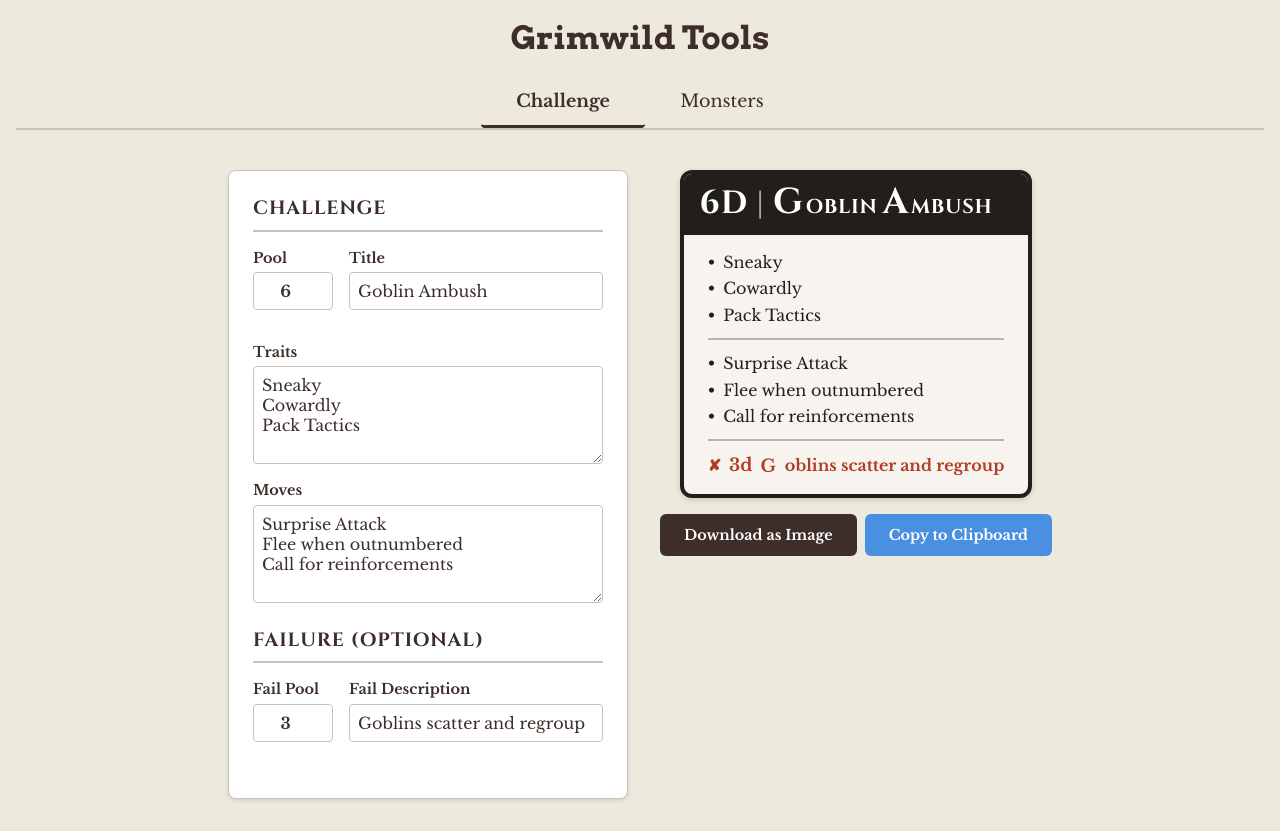
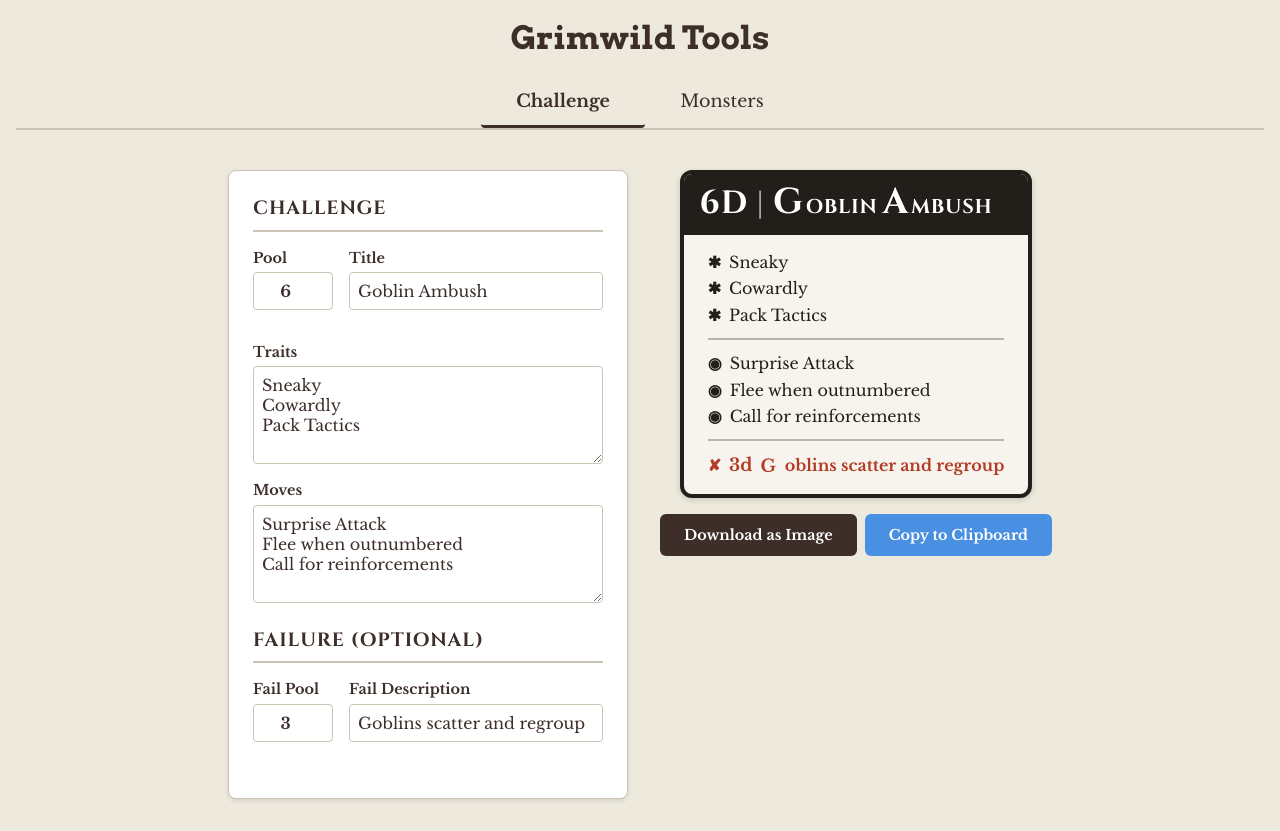
Before and after one commit to mvillaronga/grimwild-tools, a React (Vite) app: page / in a window 1280 px wide. Built offline with nearby package versions, Linux system fonts and the light colour scheme.

Commit message:
updated custom trait and moves bullets

```diff
--- a/src/components/common/MovesBulletList.jsx
+++ b/src/components/common/MovesBulletList.jsx
@@ -10,7 +10,7 @@ export default function MovesBulletList({ moves }) {
     <ul className="moves-list">
       {moves.map((move, index) => (
         <li key={index} className="move-item">
-          <span className="bullet">•</span>
+          <span className="bullet">◉</span>
           <span className="move-text">{move}</span>
         </li>
       ))}
--- a/src/components/common/TraitBulletList.jsx
+++ b/src/components/common/TraitBulletList.jsx
@@ -10,7 +10,7 @@ export default function TraitBulletList({ traits }) {
     <ul className="trait-list">
       {traits.map((trait, index) => (
         <li key={index} className="trait-item">
-          <span className="bullet">•</span>
+          <span className="bullet">✱</span>
           <span className="trait-text">{trait}</span>
         </li>
       ))}
```
